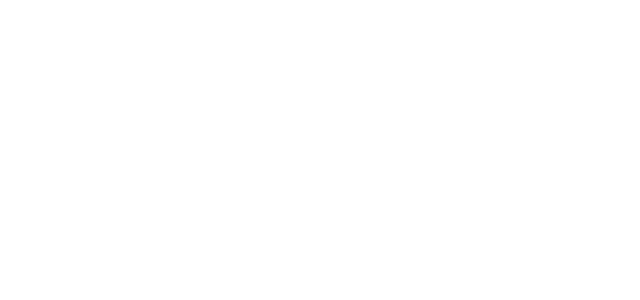
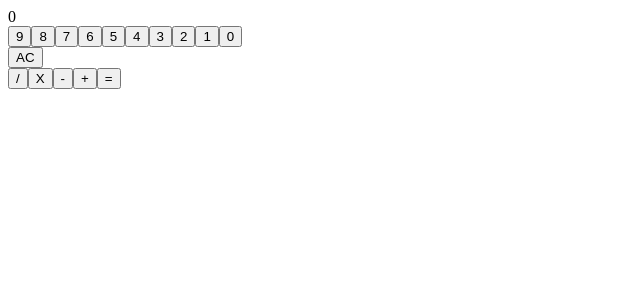
Before and after one commit to nuheajiohc/react-calculator, a React (Create React App) app: page / in a window 1280 px wide. Shown: the top 300 px of the page, without its empty margins (0-640 px from the left). Built offline with nearby package versions, Linux system fonts and the light colour scheme; the HTML template or start-up script is replaced by a standard one.

Commit message:
feat: 기능 구현을 위한 버튼 완성

```diff
--- a/src/App.js
+++ b/src/App.js
@@ -1,5 +1,33 @@
 function App() {
-  return <div className="App"></div>;
+  return (
+    <div className="App">
+      <div className="calculator">
+        <div className="calculator-result">0</div>
+        <div className="digit-wrapper">
+          <button className="digit">9</button>
+          <button className="digit">8</button>
+          <button className="digit">7</button>
+          <button className="digit">6</button>
+          <button className="digit">5</button>
+          <button className="digit">4</button>
+          <button className="digit">3</button>
+          <button className="digit">2</button>
+          <button className="digit">1</button>
+          <button className="digit">0</button>
+        </div>
+        <div className="modifier-wrapper">
+          <button className="modifier">AC</button>
+        </div>
+        <div className="operations-wrapper">
+          <button className="operation">/</button>
+          <button className="operation">X</button>
+          <button className="operation">-</button>
+          <button className="operation">+</button>
+          <button className="operation">=</button>
+        </div>
+      </div>
+    </div>
+  );
 }
 
 export default App;
```
